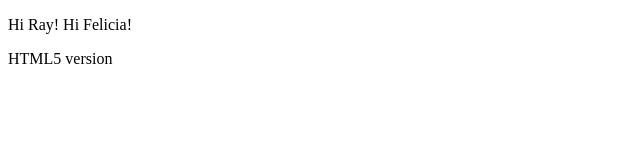
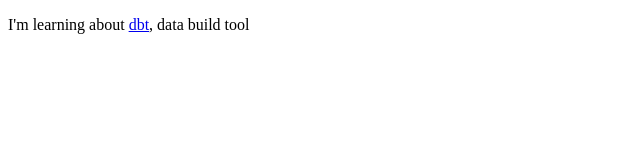
Before and after one commit to RayMetz100/RayMetz100.github.io, a plain HTML site: page index.html in a window 1280 px wide. Shown: the whole page, without its empty margins (0-640 px from the left). Drawn offline with Linux system fonts and the light colour scheme.

Commit message:
Update index.html

```diff
--- a/index.html
+++ b/index.html
@@ -4,7 +4,8 @@
     <title>RayMetz.com</title>
   </head>
   <body>
-    <p>Hi Ray!  Hi Felicia!</p>
-    <p>HTML5 version</p>
+    <p>I'm learning about <a href="getdbt.com">dbt</a>, data build tool</p>
+    <p></p>
+    <p></p>
   </body>
 </html>
```
